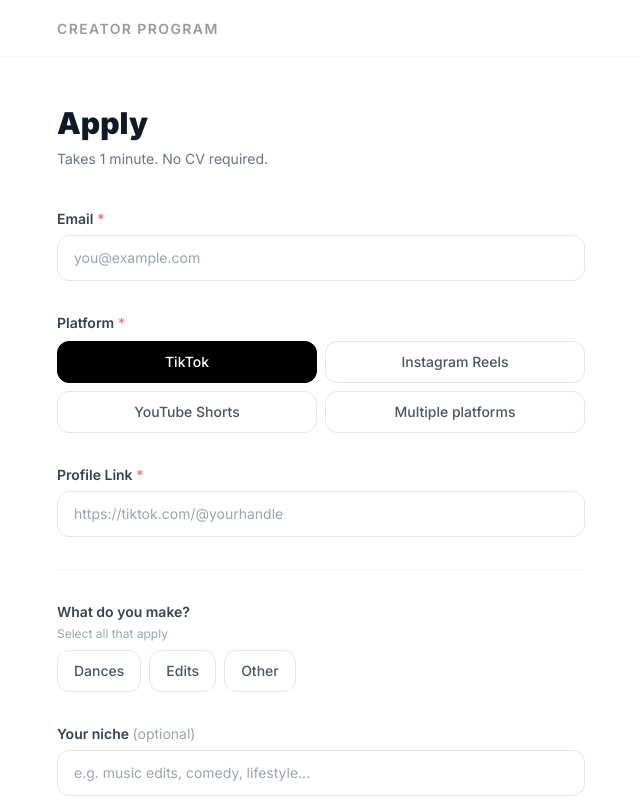
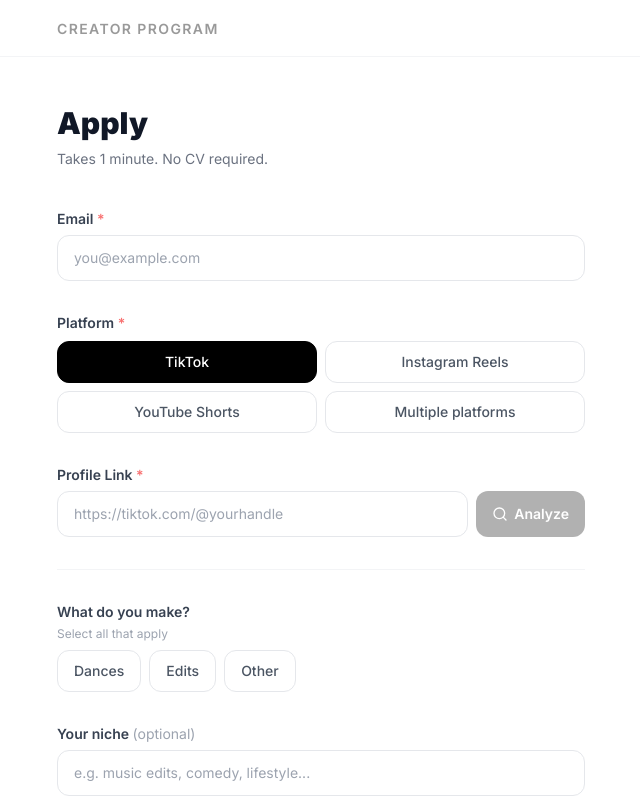
Before and after one commit to Antonthelabelsunday/creator-screening, a Next.js app: page /apply in a window 1280 px wide. Both pictures are taken after a click on the button "TikTok". Shown: the top 800 px of the page, without its empty margins (319-959 px from the left). Built offline with nearby package versions, Linux system fonts and the light colour scheme.

Commit message:
switch TikTok lookup from Chartex to RapidAPI tiktok-scraper7, restore analyze button

```diff
--- a/app/api/tiktok-lookup/route.ts
+++ b/app/api/tiktok-lookup/route.ts
@@ -1,14 +1,13 @@
 import { NextRequest, NextResponse } from "next/server"
 import type { AverageViews, BestVideoRange } from "@/lib/types"
 
-const CHARTEX_BASE = "https://api.chartex.com"
-const APP_ID = process.env.CHARTEX_APP_ID ?? ""
-const APP_TOKEN = process.env.CHARTEX_APP_TOKEN ?? ""
+const RAPIDAPI_KEY = process.env.RAPIDAPI_KEY ?? ""
+const RAPIDAPI_HOST = "tiktok-scraper7.p.rapidapi.com"
+const RAPIDAPI_BASE = `https://${RAPIDAPI_HOST}`
 
-const CHARTEX_HEADERS = {
-  "X-APP-ID": APP_ID,
-  "X-APP-TOKEN": APP_TOKEN,
-  "Content-Type": "application/json",
+const headers = {
+  "x-rapidapi-key": RAPIDAPI_KEY,
+  "x-rapidapi-host": RAPIDAPI_HOST,
 }
 
 function mapAvgViews(avg: number): AverageViews {
@@ -33,51 +32,64 @@
     return NextResponse.json({ error: "Missing username" }, { status: 400 })
   }
 
+  if (!RAPIDAPI_KEY) {
+    return NextResponse.json({ error: "API not configured" }, { status: 500 })
+  }
+
   try {
-    // Fetch top 20 videos sorted by views (default sort)
-    const [videosRes, metaRes] = await Promise.all([
-      fetch(
-        `${CHARTEX_BASE}/external/v1/accounts/${encodeURIComponent(username)}/video-statistics/?limit=20&sort_by=tiktok_video_views`,
-        { headers: CHARTEX_HEADERS }
-      ),
-      fetch(
-        `${CHARTEX_BASE}/external/v1/accounts/${encodeURIComponent(username)}/metadata/`,
-        { headers: CHARTEX_HEADERS }
-      ),
+    // Fetch user info and recent videos in parallel
+    const [userRes, videosRes] = await Promise.all([
+      fetch(`${RAPIDAPI_BASE}/user/info?username=${encodeURIComponent(username)}`, { headers }),
+      fetch(`${RAPIDAPI_BASE}/user/posts?username=${encodeURIComponent(username)}&count=20`, { headers }),
     ])
 
-    if (videosRes.status === 401 || metaRes.status === 401) {
-      return NextResponse.json({ error: "Chartex credentials invalid" }, { status: 500 })
-    }
-
-    if (videosRes.status === 404 || metaRes.status === 404) {
+    if (userRes.status === 404 || videosRes.status === 404) {
       return NextResponse.json({ error: "TikTok account not found" }, { status: 404 })
     }
 
-    if (!videosRes.ok || !metaRes.ok) {
+    if (userRes.status === 401 || userRes.status === 403) {
+      return NextResponse.json({ error: "API key invalid or quota exceeded" }, { status: 500 })
+    }
+
+    if (!userRes.ok || !videosRes.ok) {
       return NextResponse.json({ error: "Could not fetch TikTok stats" }, { status: 502 })
     }
 
+    const userJson = await userRes.json()
     const videosJson = await videosRes.json()
-    const metaJson = await metaRes.json()
 
-    const items: { tiktok_video_views: number }[] = videosJson?.data?.items ?? []
-    const meta = metaJson?.data ?? {}
+    // tiktok-scraper7 user/info shape
+    const stats = userJson?.userInfo?.stats ?? userJson?.data?.stats ?? {}
+    const user  = userJson?.userInfo?.user  ?? userJson?.data?.user  ?? {}
+
+    // Videos — try multiple response shapes
+    const items: { stats?: { playCount?: number }; video?: unknown }[] =
+      videosJson?.data?.itemList ??
+      videosJson?.itemList ??
+      videosJson?.data?.videos ??
+      []
 
     if (items.length === 0) {
       return NextResponse.json({ error: "No video data found for this account" }, { status: 404 })
     }
 
-    const avgViewsRaw =
-      items.reduce((sum, v) => sum + (v.tiktok_video_views ?? 0), 0) / items.length
-    const bestVideoRaw = items[0].tiktok_video_views ?? 0
+    const playCounts = items
+      .map((v) => v?.stats?.playCount ?? 0)
+      .filter((n) => n > 0)
+
+    if (playCounts.length === 0) {
+      return NextResponse.json({ error: "Could not read view counts" }, { status: 404 })
+    }
+
+    const avgViewsRaw = playCounts.reduce((s, n) => s + n, 0) / playCounts.length
+    const bestVideoRaw = Math.max(...playCounts)
 
     return NextResponse.json({
       average_views: mapAvgViews(avgViewsRaw),
       best_video_range: mapBestVideo(bestVideoRaw),
-      followers: meta.username_total_followers ?? 0,
-      author_name: meta.author_name ?? username,
-      avatar_url: meta.username_avatar_url ?? null,
+      followers: stats.followerCount ?? 0,
+      author_name: user.nickname ?? user.uniqueId ?? username,
+      avatar_url: user.avatarThumb ?? null,
       avg_views_raw: Math.round(avgViewsRaw),
       best_video_raw: bestVideoRaw,
     })
--- a/components/form/ApplicationForm.tsx
+++ b/components/form/ApplicationForm.tsx
@@ -2,9 +2,19 @@
 
 import { useState } from "react"
 import Link from "next/link"
-import { ArrowRight, CheckCircle, Loader2 } from "lucide-react"
+import { ArrowRight, CheckCircle, Loader2, Search, AlertCircle } from "lucide-react"
 import type { FormData, Platform, CreatorType, AverageViews, BestVideoRange } from "@/lib/types"
 import { PLATFORMS, CREATOR_TYPES, AVERAGE_VIEWS, BEST_VIDEO_RANGES } from "@/lib/types"
+
+interface TikTokData {
+  average_views: AverageViews
+  best_video_range: BestVideoRange
+  followers: number
+  author_name: string
+  avatar_url: string | null
+  avg_views_raw: number
+  best_video_raw: number
+}
 
 const INITIAL: FormData = {
   email: "",
@@ -14,6 +24,21 @@
   content_niche: "",
   average_views: "",
   best_video_range: "",
+}
+
+function formatNumber(n: number): string {
+  if (n >= 1_000_000) return `${(n / 1_000_000).toFixed(1)}M`
+  if (n >= 1_000) return `${(n / 1_000).toFixed(0)}K`
+  return String(n)
+}
+
+function extractTikTokUsername(input: string): string | null {
+  const trimmed = input.trim()
+  const urlMatch = trimmed.match(/tiktok\.com\/@([^/?&#\s]+)/i)
+  if (urlMatch) return urlMatch[1]
+  if (trimmed.startsWith("@")) return trimmed.slice(1)
+  if (/^[a-zA-Z0-9._]+$/.test(trimmed)) return trimmed
+  return null
 }
 
 // ── Reusable pill button ─────────────────────────────────────────────────────
@@ -71,6 +96,9 @@
   const [form, setForm] = useState<FormData>(INITIAL)
   const [loading, setLoading] = useState(false)
   const [submitted, setSubmitted] = useState(false)
+  const [tiktokData, setTiktokData] = useState<TikTokData | null>(null)
+  const [lookupLoading, setLookupLoading] = useState(false)
+  const [lookupError, setLookupError] = useState<string | null>(null)
 
   const set = (patch: Partial<FormData>) => setForm((f) => ({ ...f, ...patch }))
 
@@ -80,6 +108,49 @@
         ? form.creator_type.filter((x) => x !== t)
         : [...form.creator_type, t],
     })
+
+  const handleProfileLinkChange = (value: string) => {
+    set({ profile_link: value })
+    if (tiktokData) {
+      setTiktokData(null)
+      set({ average_views: "", best_video_range: "" })
+    }
+    setLookupError(null)
+  }
+
+  const handleAnalyze = async () => {
+    const username = extractTikTokUsername(form.profile_link)
+    if (!username) {
+      setLookupError("Could not read a TikTok username from that link.")
+      return
+    }
+
+    setLookupLoading(true)
+    setLookupError(null)
+    setTiktokData(null)
+
+    try {
+      const res = await fetch(`/api/tiktok-lookup?username=${encodeURIComponent(username)}`)
+      const json = await res.json()
+
+      if (!res.ok) {
+        setLookupError(json.error ?? "Could not fetch TikTok data. Try again.")
+        return
+      }
+
+      setTiktokData(json as TikTokData)
+      set({
+        average_views: json.average_views as AverageViews,
+        best_video_range: json.best_video_range as BestVideoRange,
+      })
+    } catch {
+      setLookupError("Network error. Please try again.")
+    } finally {
+      setLookupLoading(false)
+    }
+  }
+
+  const canAnalyze = form.platform === "TikTok" && form.profile_link.trim().length > 0 && !lookupLoading
 
   const isValid =
     form.email.trim() &&
@@ -160,18 +231,65 @@
             </div>
           </div>
 
-          {/* Profile link */}
+          {/* Profile link + Analyze (TikTok only) */}
           <div>
             <label className="block text-sm font-semibold text-gray-700 mb-1.5">
               Profile Link <span className="text-red-400">*</span>
             </label>
-            <input
-              type="url"
-              value={form.profile_link}
-              onChange={(e) => set({ profile_link: e.target.value })}
-              placeholder="https://tiktok.com/@yourhandle"
-              className="w-full border border-gray-200 rounded-xl px-4 py-3 text-sm outline-none focus:border-black focus:ring-2 focus:ring-black/5 transition-all"
-            />
+            <div className="flex gap-2">
+              <input
+                type="url"
+                value={form.profile_link}
+                onChange={(e) => handleProfileLinkChange(e.target.value)}
+                placeholder={
+                  form.platform === "TikTok"
+                    ? "https://tiktok.com/@yourhandle"
+                    : form.platform === "Instagram Reels"
+                    ? "https://instagram.com/yourhandle"
+                    : "https://..."
+                }
+                className="flex-1 border border-gray-200 rounded-xl px-4 py-3 text-sm outline-none focus:border-black focus:ring-2 focus:ring-black/5 transition-all"
+              />
+              {form.platform === "TikTok" && (
+                <button
+                  type="button"
+                  onClick={handleAnalyze}
+                  disabled={!canAnalyze}
+                  className="inline-flex items-center gap-1.5 px-4 py-3 rounded-xl bg-black text-white text-sm font-semibold disabled:opacity-30 disabled:cursor-not-allowed hover:bg-black/80 active:scale-95 transition-all whitespace-nowrap"
+                >
+                  {lookupLoading ? (
+                    <Loader2 className="w-4 h-4 animate-spin" />
+                  ) : (
+                    <Search className="w-4 h-4" />
+                  )}
+                  {lookupLoading ? "Analyzing…" : "Analyze"}
+                </button>
+              )}
+            </div>
+
+            {/* TikTok verified badge */}
+            {tiktokData && (
+              <div className="mt-2 flex items-center gap-2 text-sm text-green-700 bg-green-50 border border-green-200 rounded-xl px-4 py-2.5">
+                <CheckCircle className="w-4 h-4 flex-shrink-0" />
+                <span>
+                  <span className="font-semibold">@{extractTikTokUsername(form.profile_link)}</span>
+                  {" · "}
+                  {formatNumber(tiktokData.followers)} followers
+                  {" · "}
+                  ~{formatNumber(tiktokData.avg_views_raw)} avg views
+                  {" · "}
+                  best {formatNumber(tiktokData.best_video_raw)} views
+                </span>
+              </div>
+            )}
+
+            {/* Lookup error */}
+            {lookupError && (
+              <div className="mt-2 flex items-center gap-2 text-sm text-red-700 bg-red-50 border border-red-200 rounded-xl px-4 py-2.5">
+                <AlertCircle className="w-4 h-4 flex-shrink-0" />
+                <span>{lookupError}</span>
+              </div>
+            )}
           </div>
 
           {/* Divider */}
@@ -210,7 +328,7 @@
             />
           </div>
 
-          {/* Average views */}
+          {/* Stats — auto-filled by analyze or manual */}
           <div>
             <label className="block text-sm font-semibold text-gray-700 mb-2">
               Average views per video <span className="text-red-400">*</span>
@@ -225,9 +343,11 @@
                 />
               ))}
             </div>
+            {tiktokData && (
+              <p className="mt-1.5 text-xs text-green-600">Auto-filled from your TikTok profile</p>
+            )}
           </div>
 
-          {/* Best video range */}
           <div>
             <label className="block text-sm font-semibold text-gray-700 mb-2">
               Best performing video <span className="text-red-400">*</span>
@@ -242,6 +362,9 @@
                 />
               ))}
             </div>
+            {tiktokData && (
+              <p className="mt-1.5 text-xs text-green-600">Auto-filled from your TikTok profile</p>
+            )}
           </div>
         </div>
 
```
